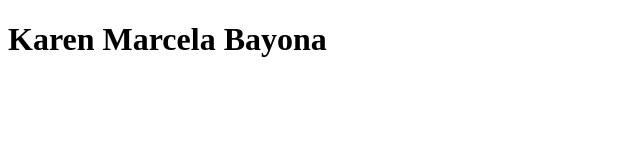
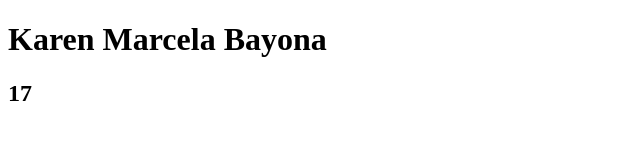
Before and after one commit to KarenMarcela/proyectoclases, a plain HTML site: page index.html in a window 1280 px wide. Shown: the full height of the page, 0-640 px from the left. Drawn offline with Linux system fonts and the light colour scheme.

Commit message:
creation karen

```diff
--- a/index.html
+++ b/index.html
@@ -7,5 +7,6 @@
 </head>
 <body>
     <h1>Karen Marcela Bayona</h1>
+    <h2>17</h2>
 </body>
 </html>
```
